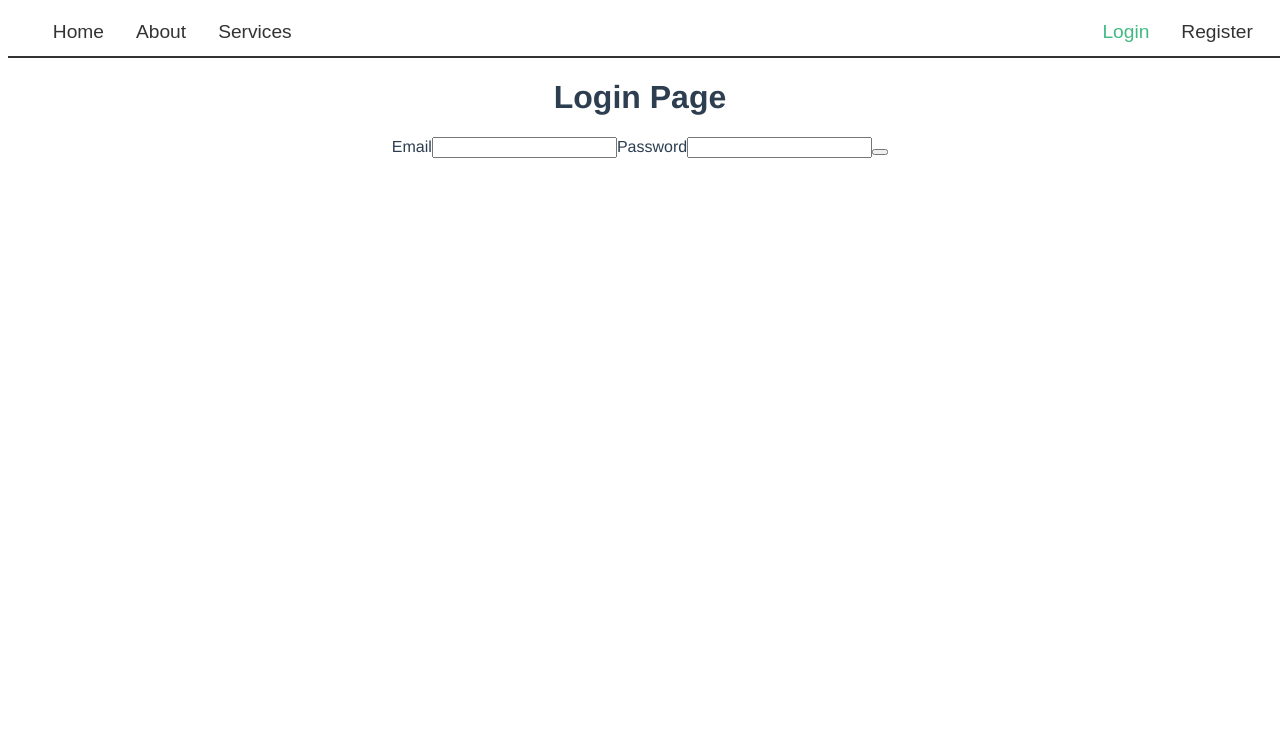
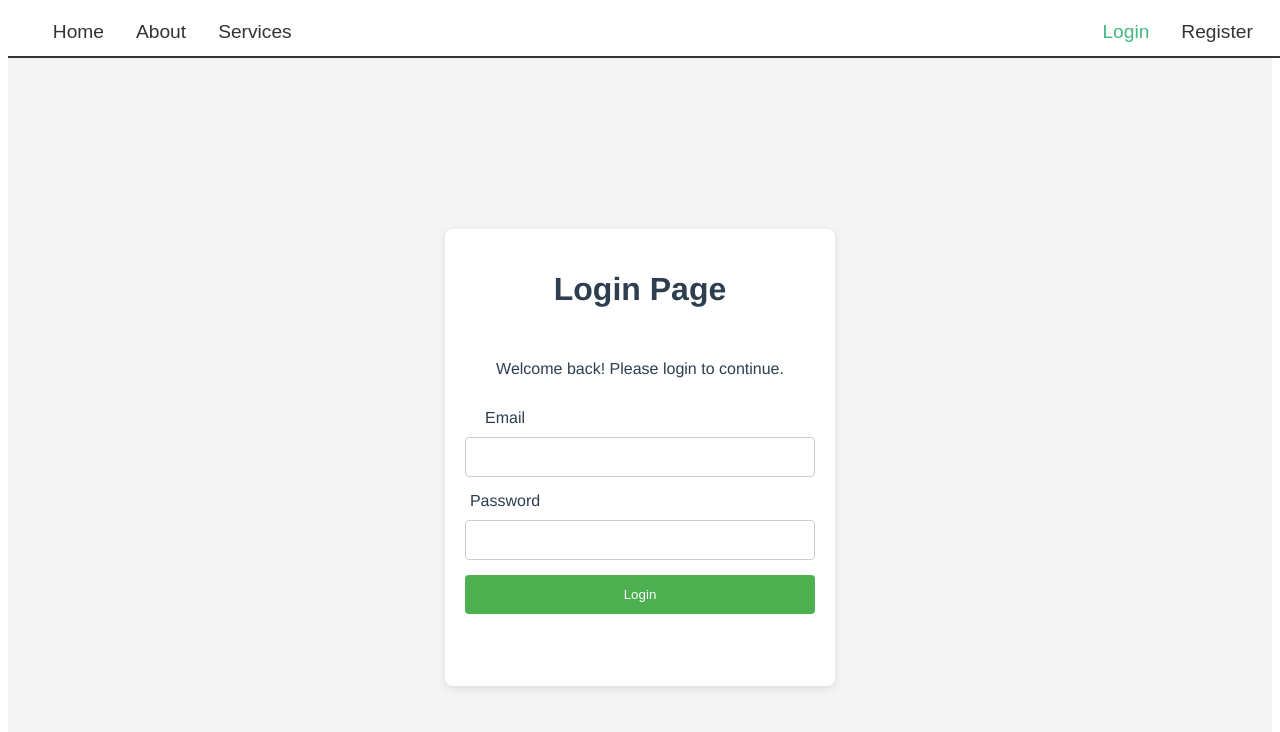
Before and after one commit to shefoss/Vue-js, a Vue app: page /#/login in a window 1280 px wide. Shown: the top 732 px of the page. Built offline with nearby package versions, Linux system fonts and the light colour scheme.

Commit message:
commit login form

```diff
--- a/src/router/index.js
+++ b/src/router/index.js
@@ -21,6 +21,11 @@ const routes = [
     path: "/login",
     component: () => import("../views/loginPage.vue"),
   },
+  {
+    name: "SignUp",
+    path: "/register",
+    component: () => import("../views/SignUp.vue"),
+  },
 ];
 
 const router = createRouter({
--- a/src/views/HomePage.vue
+++ b/src/views/HomePage.vue
@@ -35,15 +35,14 @@
     <button @click="isValid = !isValid">Toggle Validation</button>
   </div>
   <div class="products">
-    <h2>Products</h2>
+    <h1>Products</h1>
     <ul class="product-list">
       <li v-for="product in products" :key="product.id" class="product-item">
-        <h3 style="justify-content: center">
+        <h2 style="justify-content: center">
           {{ product.title }}
-        </h3>
-        <p>
-          <span style="color: red">Id:</span>
-          {{ product.id }}
+        </h2>
+        <p style="font-size: 14px">
+          {{ product.description }}
         </p>
         <p><span style="color: red">Brand:</span>{{ product.brand }}</p>
         <img :src="product.images" :alt="product.title" class="product-image" />
@@ -109,6 +108,7 @@ export default {
 .product-item p {
   display: flex;
   font-weight: bold;
+  font-size: 14px;
 }
 
 .product-image {
--- /dev/null
+++ b/src/views/SignUp.vue
@@ -0,0 +1,3 @@
+<template>
+  <div class="container"></div>
+</template>
--- a/src/views/loginPage.vue
+++ b/src/views/loginPage.vue
@@ -1,12 +1,74 @@
 <template>
-  <div>
-    <h1>Login Page</h1>
-    <form>
-      <label for="email">Email</label>
-      <input type="email" id="email" />
-      <label for="password">Password</label>
-      <input type="password" id="password" />
-      <button type="submit"></button>
+  <div class="login-container">
+    <form class="login-form">
+      <h1>Login Page</h1>
+      <p>Welcome back! Please login to continue.</p>
+      <div class="form-row">
+        <label for="email">Email</label>
+        <input type="email" id="email" />
+      </div>
+      <div class="form-row">
+        <label for="password">Password</label>
+        <input type="password" id="password" />
+      </div>
+      <button type="submit">Login</button>
     </form>
   </div>
 </template>
+
+<style scoped>
+.login-container {
+  display: flex;
+  justify-content: center;
+  align-items: center;
+  min-height: 100vh;
+  background-color: #f4f4f4;
+  flex-direction: column;
+  /* background-image: url("https://images.freeimages.com/slides/4f53a54c6e114a76a99b9df9573a8259.webp"); */
+}
+
+.login-form {
+  display: flex;
+  flex-direction: column;
+  width: 350px;
+  height: 417px;
+  gap: 15px;
+  padding: 20px;
+  background-color: white;
+  border-radius: 8px;
+  box-shadow: 0 2px 8px rgba(0, 0, 0, 0.1);
+  overflow-y: auto;
+}
+
+.form-row {
+  display: flex;
+  flex-direction: column;
+  gap: 10px;
+}
+
+label {
+  font-size: 16px;
+  width: 80px;
+}
+
+input {
+  padding: 10px;
+  font-size: 16px;
+  flex-grow: 1;
+  border: 1px solid #ccc;
+  border-radius: 4px;
+}
+
+button {
+  padding: 12px;
+  background-color: #4caf50;
+  color: white;
+  border: none;
+  border-radius: 4px;
+  cursor: pointer;
+}
+
+button:hover {
+  background-color: #45a049;
+}
+</style>
```
